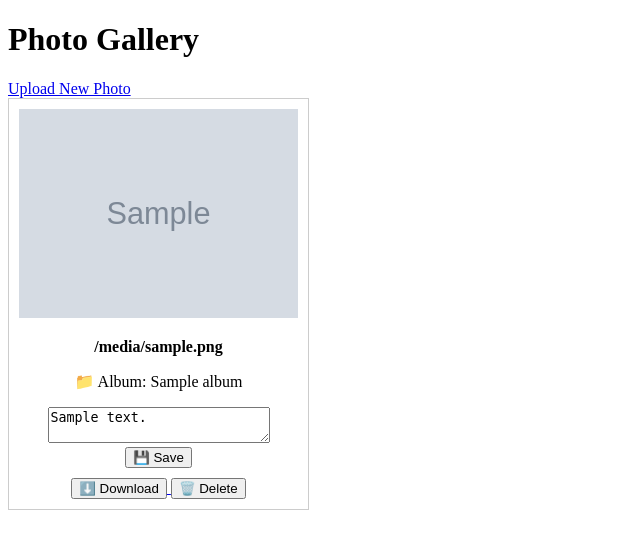
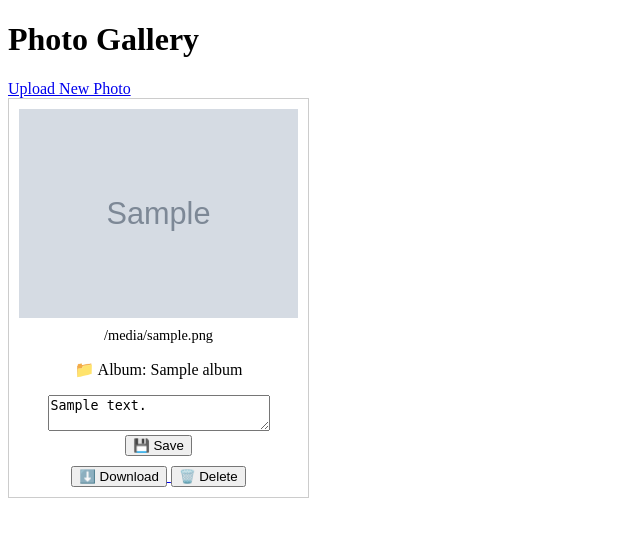
Before and after one commit to JayRKay91/photo-share-app, a Flask app: template app/templates/gallery.html in a window 1280 px wide. Shown: the top 549 px of the page, without its empty margins (0-640 px from the left). Run offline with Flask 3, Linux system fonts and the light colour scheme; the template is opened without the code that fills it: most values are stand-ins (such as "Sample title", 1, 10 or a date in 2020); grey boxes marked "Sample" are stand-in pictures.

Commit message:
Update routes.py and gallery.html for improved video thumbnail and file name display

```diff
--- a/app/templates/gallery.html
+++ b/app/templates/gallery.html
@@ -20,6 +20,15 @@
         }
         .action-buttons {
             margin-top: 10px;
+        }
+        /* Style for file name display */
+        .filename {
+            max-width: 250px;         /* Limit width */
+            white-space: nowrap;      /* Prevent wrapping */
+            overflow: hidden;         /* Hide overflow text */
+            text-overflow: ellipsis;  /* Add ellipsis when truncated */
+            margin: 5px auto;
+            font-size: 0.9em;         /* Slightly smaller font */
         }
         /* Preview overlay styling */
         #preview {
@@ -50,11 +59,9 @@
     <script>
         function openPreview(src, isVideo = false) {
             const preview = document.getElementById('preview');
-            // Generate media content dynamically based on type.
             let content = isVideo
                 ? `<video controls autoplay src="${src}" style="max-width: 100%; height: auto;"></video>`
                 : `<img src="${src}" style="max-width: 100%; height: auto;" />`;
-            // Append a dedicated close button.
             content += `<button class="close-btn" onclick="closePreview()">Close</button>`;
             preview.innerHTML = content;
             preview.style.display = 'block';
@@ -66,7 +73,7 @@
             preview.style.display = 'none';
         }
 
-        // Add keyboard listener for the Escape key.
+        // Add keyboard listener for Escape key
         document.addEventListener('keydown', function(event) {
             if (event.key === 'Escape') {
                 closePreview();
@@ -96,7 +103,7 @@
             {% else %}
                 <img src="{{ url_for('static', filename='uploads/' + image.filename) }}" onclick="openPreview(this.src)" alt="{{ image.filename }}">
             {% endif %}
-            <p><strong>{{ image.filename }}</strong></p>
+            <p class="filename">{{ image.filename }}</p>
             {% if image.album %}<p>📁 Album: {{ image.album }}</p>{% endif %}
             <form action="{{ url_for('main.update_description', filename=image.filename) }}" method="POST">
                 <textarea name="description" rows="2" cols="25" placeholder="Add a description...">{{ image.description }}</textarea>
@@ -117,7 +124,6 @@
         {% endfor %}
     </div>
 
-    <!-- Preview overlay (clicking outside the media won't close it now) -->
     <div id="preview"></div>
 </body>
 </html>
```
Also changed, not shown: app/routes.py (+6 -5 lines).
